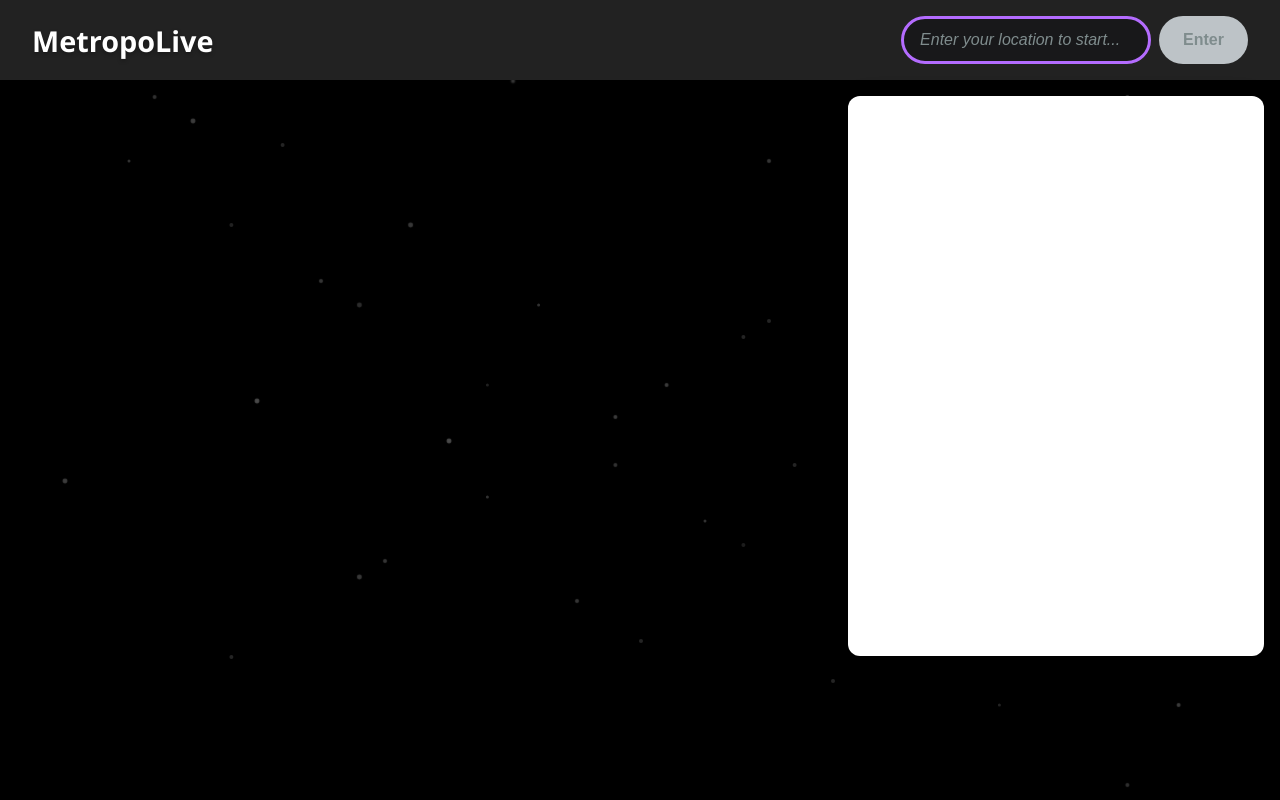
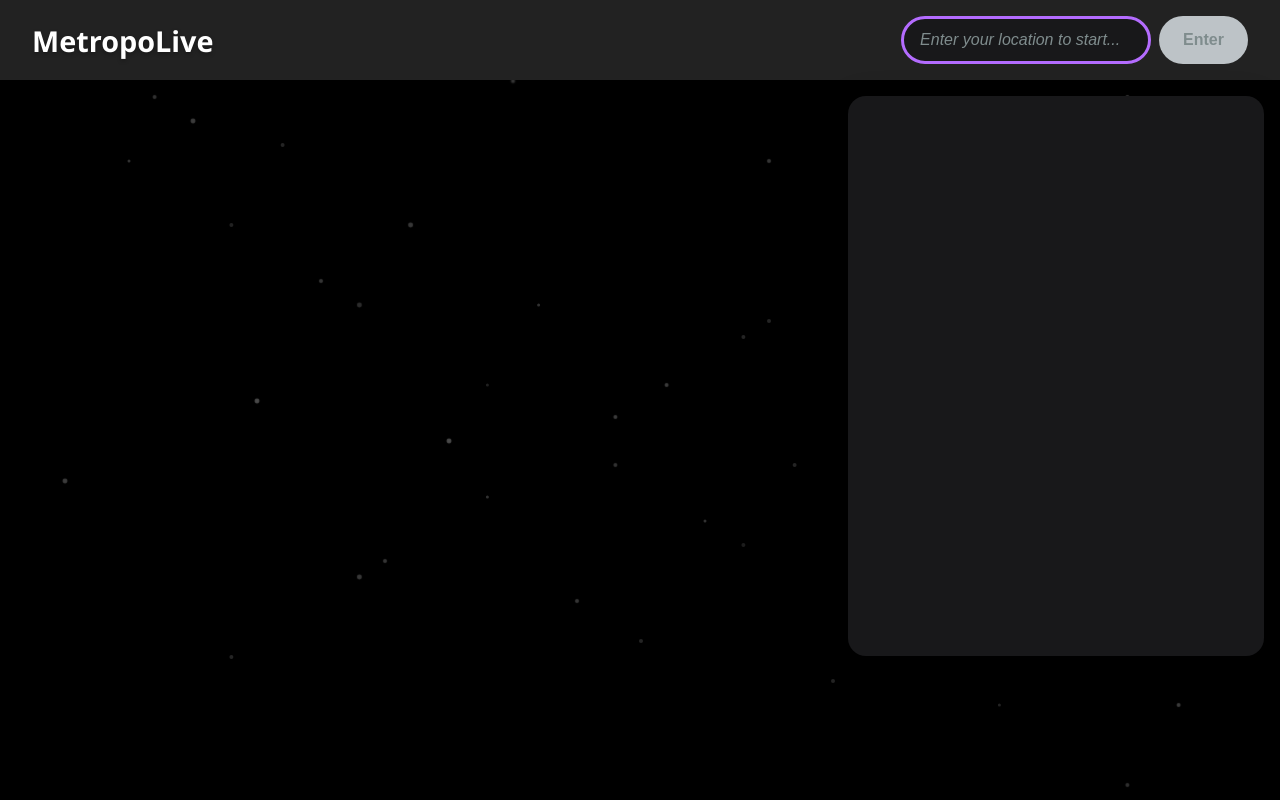
Before and after one commit to CMPT-276-SUMMER-2025/final-project-17-sunsets, a React (Vite) app in the folder frontend/: page / in a window 1280 px wide. Built offline with nearby package versions, Linux system fonts and the light colour scheme.

Commit message:
Changed event search pannel and form to match theme

```diff
--- a/frontend/src/App.css
+++ b/frontend/src/App.css
@@ -105,16 +105,17 @@
 
 /* Single scrollable panel that contains search form or results - now 1/3 width on right */
 .content-panel {
-  background: white;
-  border-radius: 12px;
-  box-shadow: 0 8px 32px rgba(0, 0, 0, 0.1);
+  background: #18181a; /* Match dark form background */
+  color: #fff;
+  border-radius: 18px;
+  box-shadow: 0 8px 32px rgba(0,0,0,0.32);
   padding: 2rem;
-  max-height: 70vh; /* Limit height to enable scrolling */
-  overflow-y: auto; /* Enable vertical scrolling when content exceeds height */
+  max-height: 70vh;
+  overflow-y: auto;
   margin-top: 1rem;
-  width: 33.333%; /* Take up 1/3 of the page width */
-  min-width: 350px; /* Minimum width to ensure usability */
-  flex-shrink: 0; /* Prevent panel from shrinking */
+  width: 33.333%;
+  min-width: 350px;
+  flex-shrink: 0;
 }
 
 /* Container for search results */
--- a/frontend/src/Components/EventSearch/EventSearch.css
+++ b/frontend/src/Components/EventSearch/EventSearch.css
@@ -4,6 +4,10 @@
   margin: 0 auto;
   padding: 0;
   transition: opacity 0.5s ease, transform 0.5s ease;
+  background: #18181a; /* Very dark grey background */
+  color: #fff; /* White text */
+  border-radius: 18px;
+  box-shadow: 0 4px 32px rgba(0,0,0,0.18);
 }
 
 /* Hidden state - transparent and slightly moved up */
@@ -25,7 +29,7 @@
 /* Search form title styling */
 .event-search h2 {
   text-align: center;
-  color: #333;
+  color: #fff;
   margin-bottom: 1.5rem;
   font-size: 1.8rem;
 }
@@ -47,7 +51,7 @@
 /* Form label styling */
 .form-group label {
   font-weight: 600;
-  color: #555;
+  color: #eee;
   font-size: 0.9rem;
 }
 
@@ -55,12 +59,20 @@
 .form-group input,
 .form-group select {
   padding: 0.75rem;
-  border: 2px solid #e1e5e9;
+  border: 2px solid #444;
   border-radius: 8px;
   font-size: 1rem;
   transition: border-color 0.2s ease;
+  background: #232326;
+  color: #fff;
 }
 
+.form-group input::placeholder,
+.date-input input[type="date"]::placeholder,
+.price-input input[type="number"]::placeholder {
+  color: #bbb;
+  opacity: 1;
+}
 
 
 /* Focus state with blue border and subtle shadow */
@@ -113,17 +125,19 @@
 /* Date input label styling */
 .date-input label {
   font-weight: 600;
-  color: #555;
+  color: #eee;
   font-size: 0.9rem;
 }
 
 /* Date input field styling */
 .date-input input[type="date"] {
   padding: 0.75rem;
-  border: 2px solid #e1e5e9;
+  border: 2px solid #444;
   border-radius: 8px;
   font-size: 1rem;
   transition: border-color 0.2s ease;
+  background: #232326;
+  color: #fff;
 }
 
 /* Date input focus state */
@@ -150,17 +164,19 @@
 /* Price input label styling */
 .price-input label {
   font-weight: 600;
-  color: #555;
+  color: #eee;
   font-size: 0.9rem;
 }
 
 /* Price input field styling */
 .price-input input[type="number"] {
   padding: 0.75rem;
-  border: 2px solid #e1e5e9;
+  border: 2px solid #444;
   border-radius: 8px;
   font-size: 1rem;
   transition: border-color 0.2s ease;
+  background: #232326;
+  color: #fff;
 }
 
 /* Price input focus state */
```
